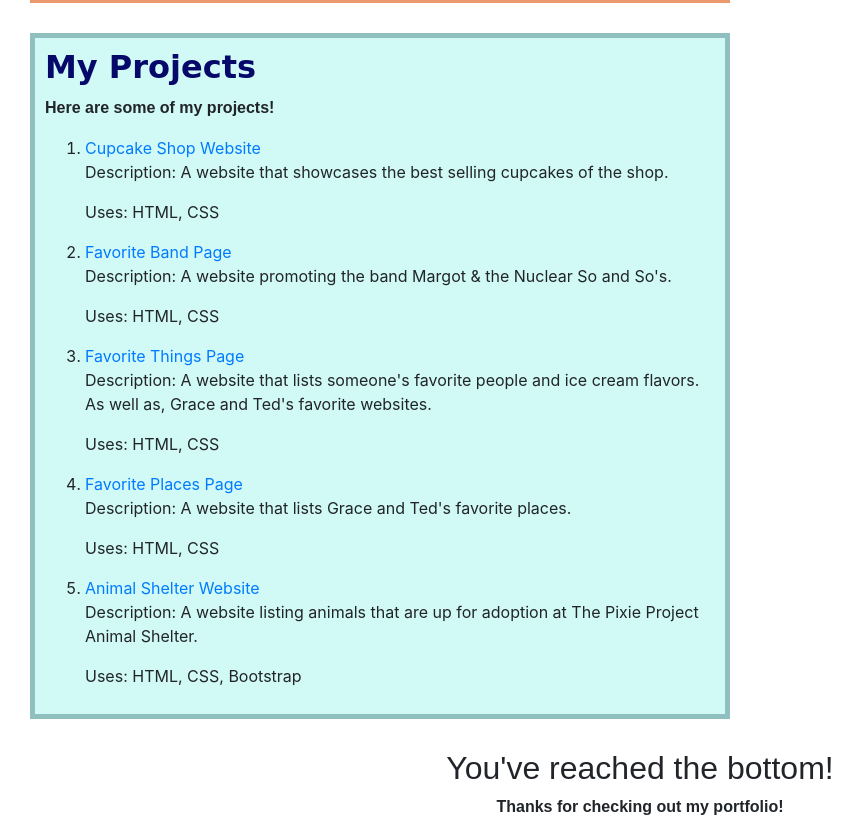
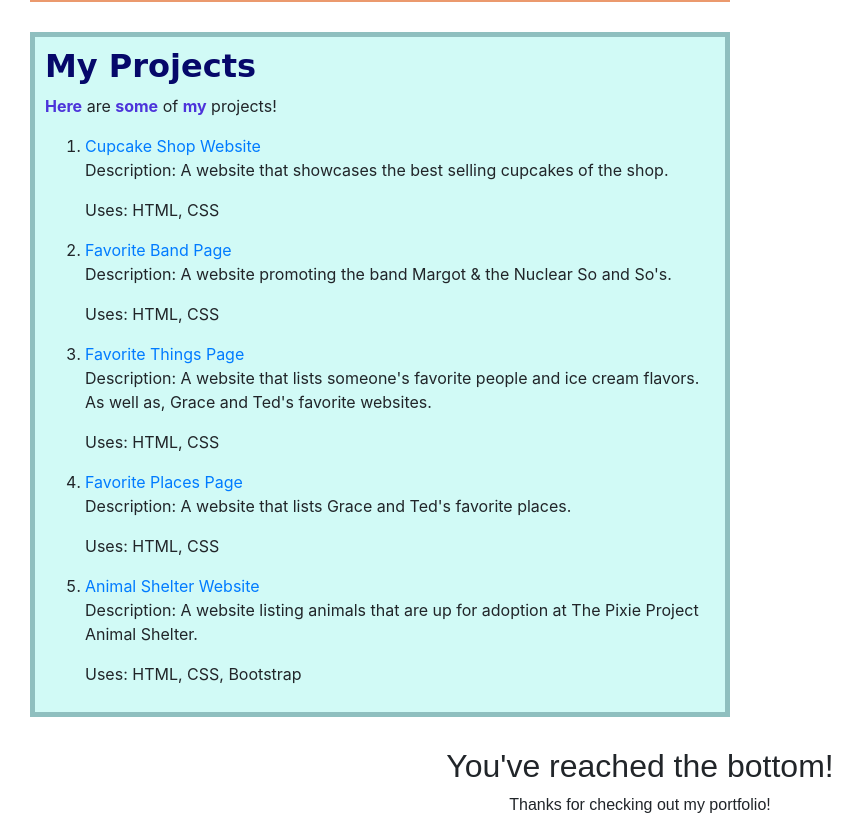
Before and after one commit to g-lee2/Portfolio-landing-page, a plain HTML site: page index.html in a window 1280 px wide. Shown: the part 1311-2146 px from the top of the page, without its empty margins (0-864 px from the left). Drawn offline with Linux system fonts and the light colour scheme.

Commit message:
redo span tags and change text color

```diff
--- a/css/styles.css
+++ b/css/styles.css
@@ -55,8 +55,8 @@
 }
 
 .paras {
-  font-family: fantasy;
   font-weight: bold;
+  color: rgb(77, 52, 218);
 }
 
 .secondbody {
--- a/index.html
+++ b/index.html
@@ -21,8 +21,8 @@
   </div>
 
   <div class="mainbody">
-    <h2><span class=titles>About Me</span></h2>
-    <p><span class="paras">Here's a little bit about me!</span></p>
+    <h2>About Me</h2>
+    <p><span class="paras">Here's</span> a <span class="paras">little</span> bit <span class="paras">about</span> me!</p>
     <img src="img/music.jpeg" alt="A photo of music notes.">
     <h2>Education</h2>
     <ul>
@@ -63,7 +63,7 @@
 
   <div class="secondbody">
     <h2>My Projects</h2>
-    <p><span class="paras">Here are some of my projects!</span></p>
+    <p><span class="paras">Here</span> are <span class="paras">some</span> of <span class="paras">my</span> projects!</p>
     <ol>
       <li><a href="https://github.com/g-lee2/Cupcake-shop">Cupcake Shop Website</a></li>
       <p>Description: A website that showcases the best selling cupcakes of the shop.</p>
@@ -89,7 +89,7 @@
 
   <div class="bottomsection">
     <h2>You've reached the bottom!</h2>
-    <p><span class="paras">Thanks for checking out my portfolio!</span></p>
+    <p>Thanks for checking out my portfolio!</p>
   </div>
 </body>
 </html>
```
